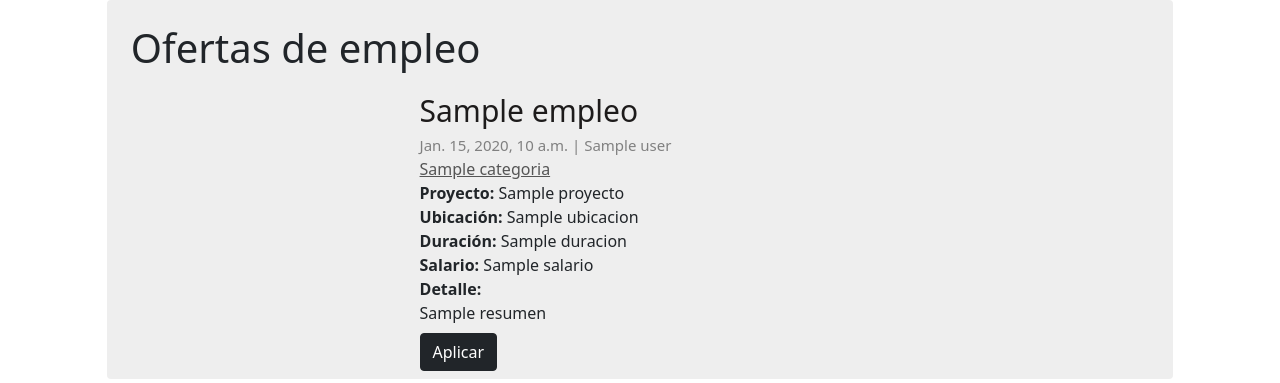
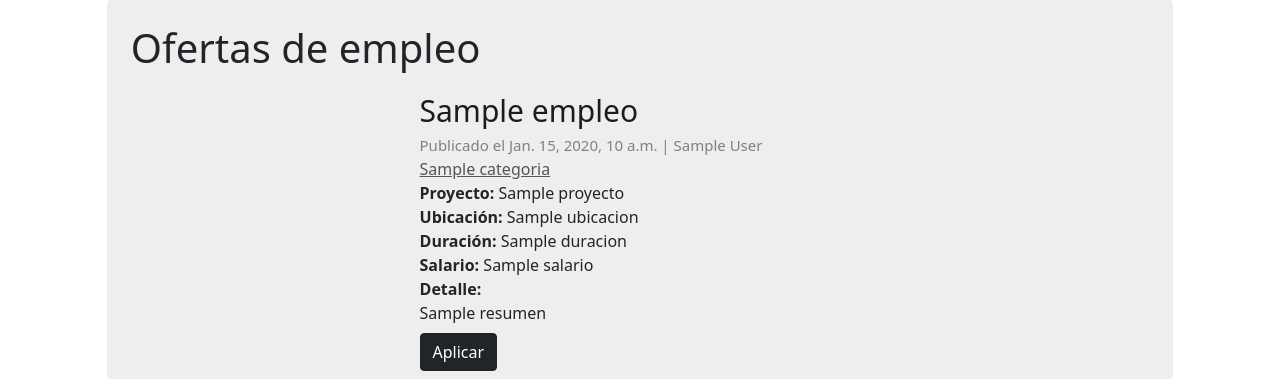
Before and after one commit to juanrios15/lyansa, a Django app: template Lyansa/templates/empleo/lista.html in a window 1280 px wide. Shown: the part 96-479 px from the top of the page. Run offline with Django 3.2, Linux system fonts and the light colour scheme; the template is opened without the code that fills it: most values are stand-ins (such as "Sample title", 1, 10 or a date in 2020); some libraries are stand-ins or nearby versions.

Commit message:
empleo usuario

```diff
--- a/Lyansa/templates/empleo/bucle.html
+++ b/Lyansa/templates/empleo/bucle.html
@@ -6,7 +6,7 @@
         <div class="col-lg-12">
 
             <p><a class="nombreenlace" href="#">{{em.titulo}}</a></p>
-            <span class="date">{{em.created_at}} | {{em.user}}</span>
+            <span class="date">Publicado el {{em.created_at}} | {{em.user.first_name}} {{em.user.last_name}}</span>
 
             <p>
                 {% for categoria in em.Categories.all %}
```
